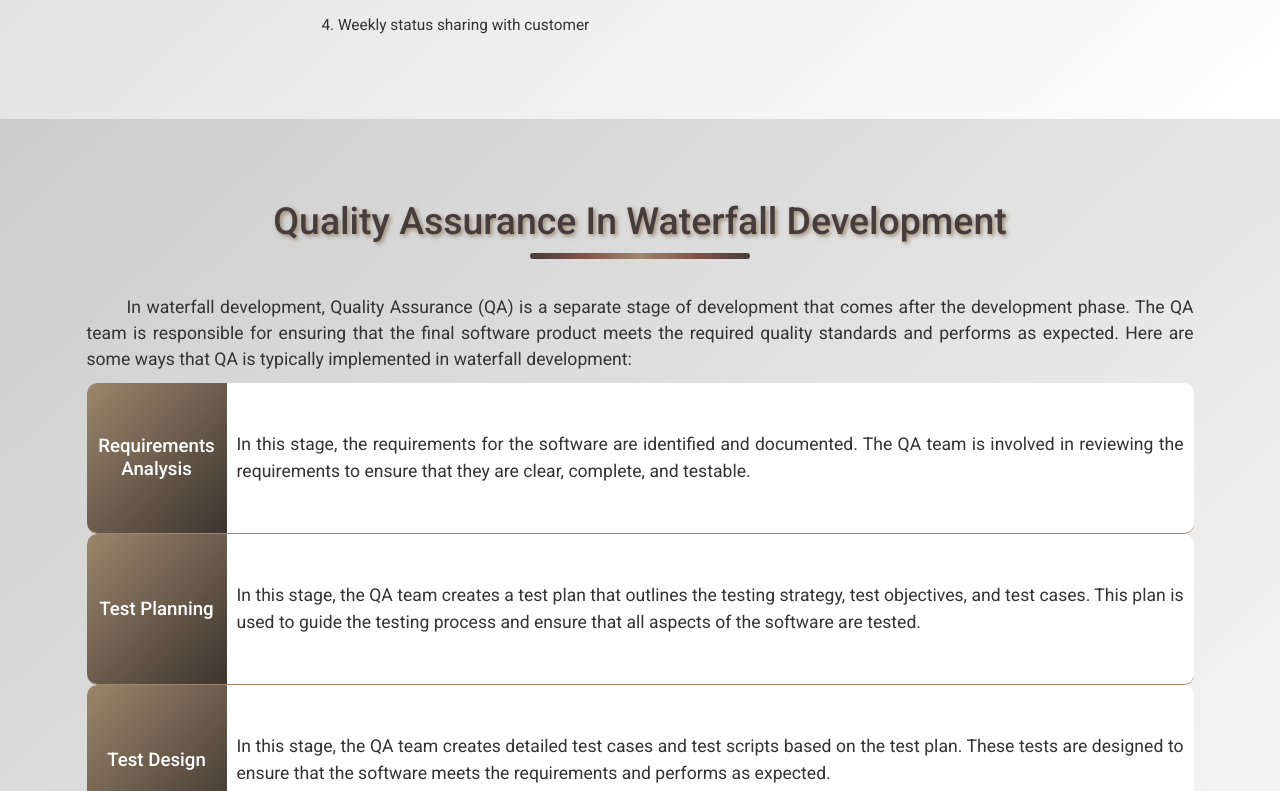
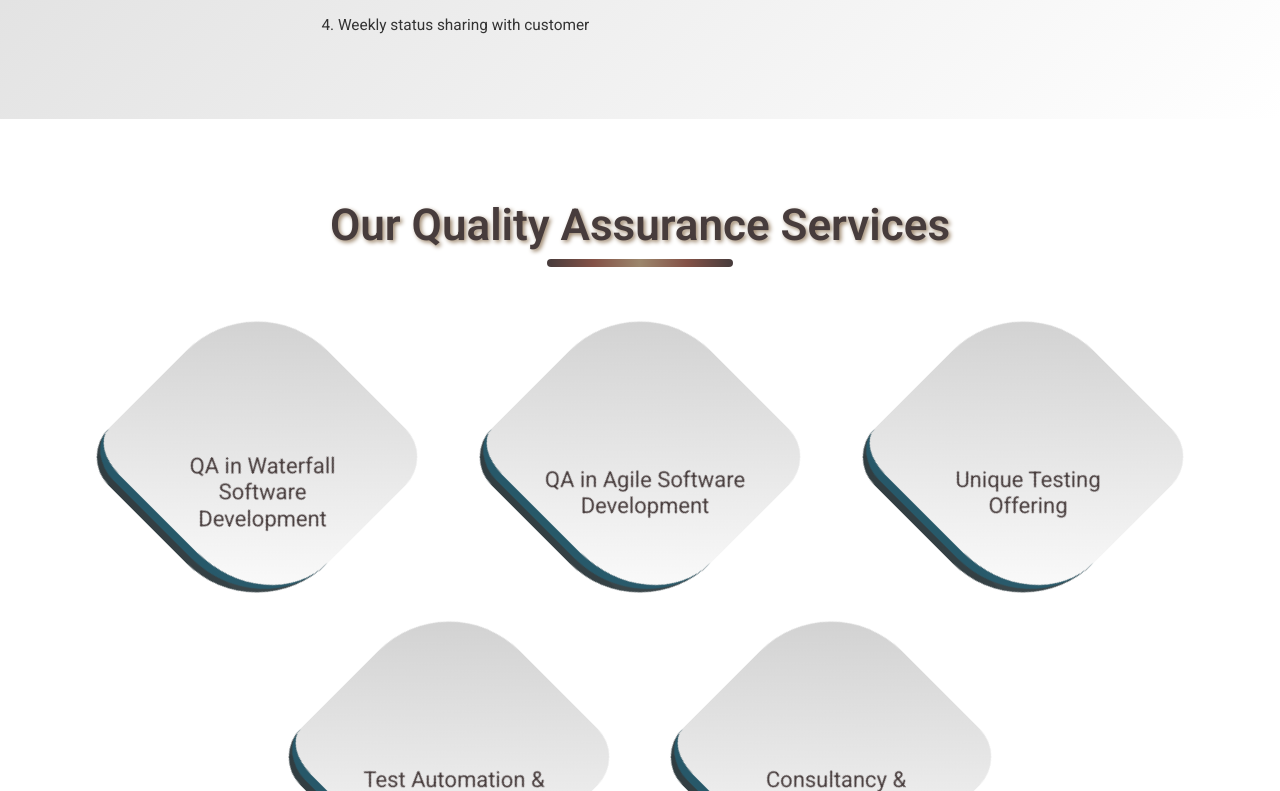
Before and after one commit to Jahangeer95/reindeersoft, a Next.js app: page /qa-and-test-automation in a window 1280 px wide. Shown: the part 2649-3440 px from the top of the page. Built offline with nearby package versions, Linux system fonts and the light colour scheme; a web font is replaced by a local one.

Commit message:
qaqServices uncommented...

```diff
--- a/src/components/content/qa-and-test-automation/index.tsx
+++ b/src/components/content/qa-and-test-automation/index.tsx
@@ -2,7 +2,7 @@ import React from "react";
 import Banner from "./banner";
 import QualityAssurance from "./quality-assurance-importance";
 import Quality from "./quality-assurance-process";
-// import QaServices from "./qa-services";
+import QaServices from "./qa-services";
 import AgileDevelopment from "./agile-development";
 import WaterfallDevelopment from "./waterfall-development";
 import AutomatedTesting from "./automatedTesting";
@@ -18,13 +18,13 @@ const QaAndTestAutomation = () => {
 
       <Quality />
 
-      {/* <QaServices /> */}
+      <QaServices />
 
       <WaterfallDevelopment />
 
       <AgileDevelopment />
 
-      {/* <UniqueTesting /> */}
+      <UniqueTesting />
 
       <AutomatedTesting />
 
```
